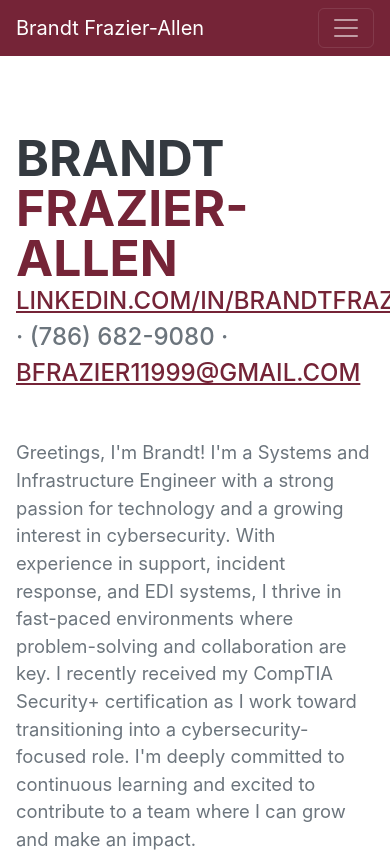
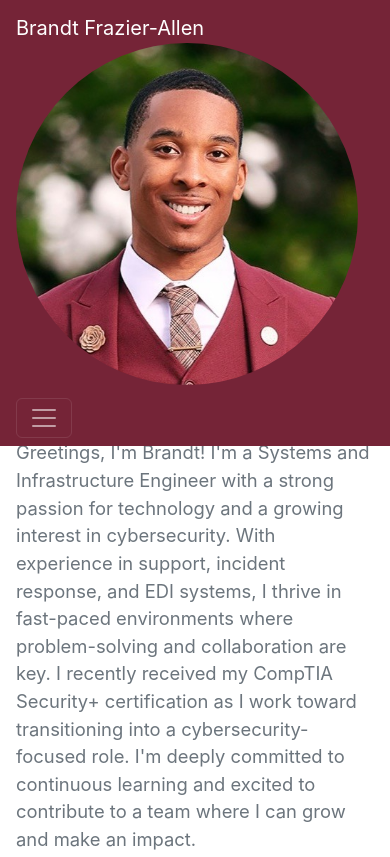
Before and after one commit to Brandt2x/brandt2x.github.io, a plain HTML site: page index.html in a window 390 px wide. Shown: the top 857 px of the page. Drawn offline with nearby package versions, Linux system fonts and the light colour scheme; a web font is replaced by a local one.

Commit message:
mobile photo

```diff
--- a/index.html
+++ b/index.html
@@ -20,7 +20,7 @@
         <nav class="navbar navbar-expand-lg navbar-dark bg-primary fixed-top" id="sideNav">
             <a class="navbar-brand js-scroll-trigger" href="#page-top">
                 <span class="d-block d-lg-none">Brandt Frazier-Allen</span>
-                <span class="d-none d-lg-block"><img class="img-fluid img-profile rounded-circle mx-auto mb-2" src="assets/img/BrandtProfile.jpg" alt="..." /></span>
+                <span class="d-block text-center"><img class="img-fluid img-profile rounded-circle mx-auto mb-2" src="assets/img/BrandtProfile.jpg" alt="..." /></span>
             </a>
             <button class="navbar-toggler" type="button" data-bs-toggle="collapse" data-bs-target="#navbarResponsive" aria-controls="navbarResponsive" aria-expanded="false" aria-label="Toggle navigation"><span class="navbar-toggler-icon"></span></button>
             <div class="collapse navbar-collapse" id="navbarResponsive">
```
